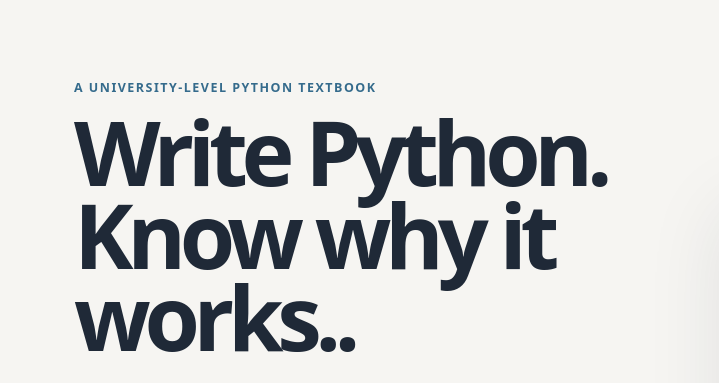
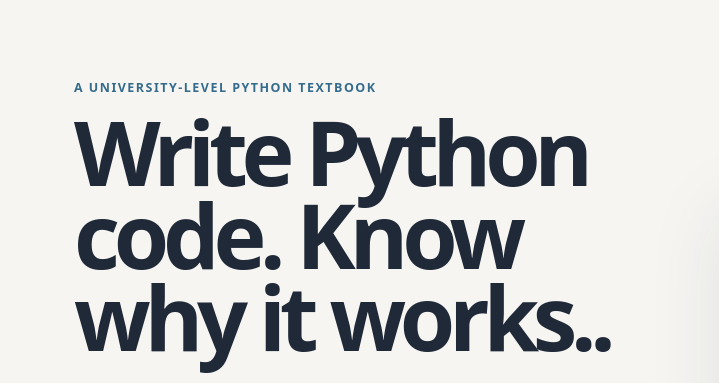
Before and after one commit to frodenaesje/frodenaesje.github.io, a plain HTML site: page index.html in a window 1280 px wide. Shown: the part 114-497 px from the top of the page, 0-719 px from the left. Drawn offline with Linux system fonts and the light colour scheme.

Commit message:
Added slide sample

```diff
--- a/index.html
+++ b/index.html
@@ -26,7 +26,7 @@
     <section class="hero">
       <div class="hero-copy">
         <p class="eyebrow">A university-level Python textbook</p>
-        <h1>Write Python. Know why it works..</h1>
+        <h1>Write Python code. Know why it works..</h1>
         <p class="lead">
           Programming in Python is written for self-study and classroom teaching.
 A textbook for students who want to understand what their code actually does -
```
